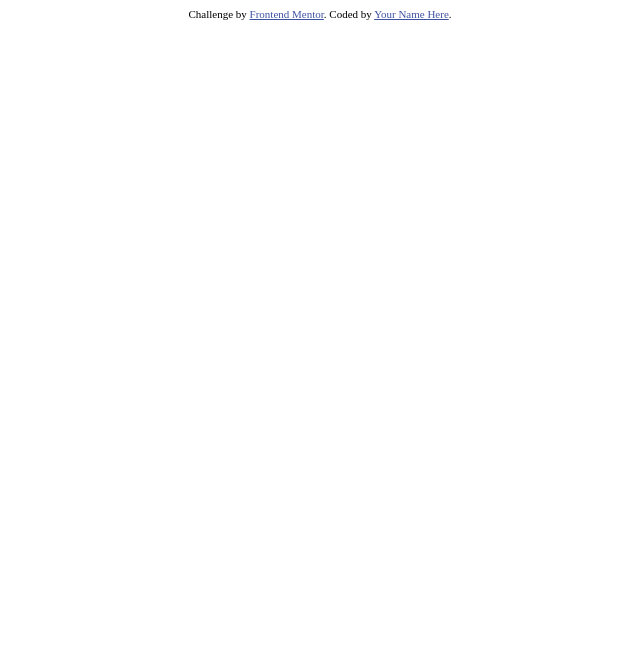
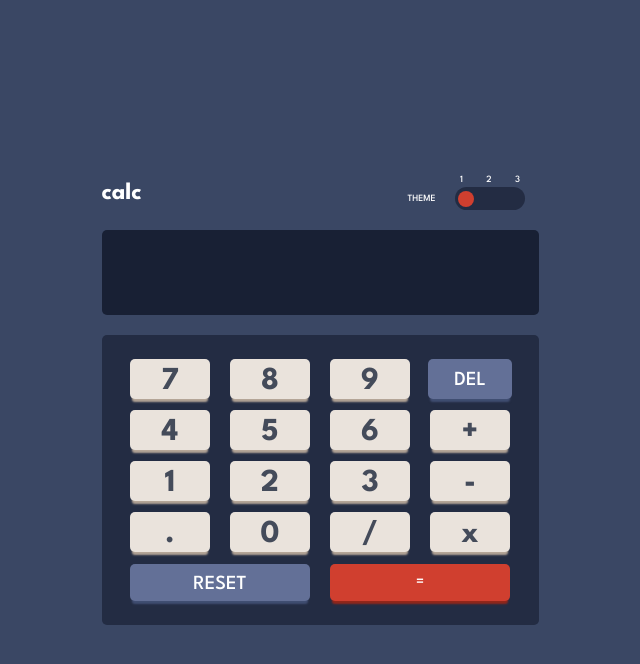
Before and after one commit to Hionel/Calculator__Project, a plain HTML site: page calculator-app-main/index.html in a window 1280 px wide. Shown: the whole page, without its empty margins (320-960 px from the left). Drawn offline with Linux system fonts and the light colour scheme.

Commit message:
Theme 1 html and styling done
No functionality included

```diff
--- a/calculator-app-main/index.html
+++ b/calculator-app-main/index.html
@@ -2,25 +2,94 @@
 <html lang="en">
 <head>
   <meta charset="UTF-8">
-  <meta name="viewport" content="width=device-width, initial-scale=1.0"> <!-- displays site properly based on user's device -->
+  <meta name="viewport" content="width=device-width, initial-scale=1.0">
 
   <link rel="icon" type="image/png" sizes="32x32" href="./images/favicon-32x32.png">
+  <link rel="stylesheet" href="styles/calculator.css">
+  <title>Calculator</title>
 
-  <title>Frontend Mentor | Calculator app</title>
-
-  <!-- Feel free to remove these styles or customise in your own stylesheet 👍 -->
-  <style>
-    .attribution { font-size: 11px; text-align: center; }
-    .attribution a { color: hsl(228, 45%, 44%); }
-  </style>
 </head>
 <body>
+  <main class="calculator__centered__container">
+
+    <header class="top__heading-themeChanger__container">
+      <div class="calc-heading__container">
+        <p>calc</p>
+      </div>
+      <div class="themeChanger__container">
+        <p class="themeChanger-title">THEME</p>
+        <ul class="themeChanger-numberVariation">
+          <li>1</li>
+          <li>2</li>
+          <li>3</li>
+        </ul>
+        <div class="theme-slide__changer">
+          <section class="theme-slide__changer-button"></section>
+        </div>
+      </div>
+    </header>
+    <article class="inputs-results__screen__container">
+      <input type="number" name="inputs-results__screen" class="inputs-results__screen">
+    </article>
+    <article class="input-buttons__container">
+
+      <div class="input-buttons__container__style__numbers-operators">
+        <span class="input-buttons__style__numbers-operators">7</span></div>
+
+        <div class="input-buttons__container__style__numbers-operators">
+          <span class="input-buttons__style__numbers-operators">8</span></div>
+
+        <div class="input-buttons__container__style__numbers-operators">
+          <span class="input-buttons__style__numbers-operators">9</span></div>
+
+        <div class="input-buttons__del__button">
+          <span class="input-buttons__style__delete-reset">DEL</span></div>
+
+      <div class="input-buttons__container__style__numbers-operators">
+        <span class="input-buttons__style__numbers-operators">4</span></div>
+
+        <div class="input-buttons__container__style__numbers-operators">
+          <span class="input-buttons__style__numbers-operators">5</span></div>
+
+        <div class="input-buttons__container__style__numbers-operators">
+          <span class="input-buttons__style__numbers-operators">6</span></div>
+
+        <div class="input-buttons__container__style__numbers-operators">
+          <span class="input-buttons__style__numbers-operators">+</span></div>
+
+        <div class="input-buttons__container__style__numbers-operators">
+          <span class="input-buttons__style__numbers-operators">1</span></div>
+
+        <div class="input-buttons__container__style__numbers-operators">
+          <span class="input-buttons__style__numbers-operators">2</span></div>
+
+        <div class="input-buttons__container__style__numbers-operators">
+          <span class="input-buttons__style__numbers-operators">3</span></div>
+
+        <div class="input-buttons__container__style__numbers-operators">
+          <span class="input-buttons__style__numbers-operators">-</span></div>
+
+        <div class="input-buttons__container__style__numbers-operators">
+          <span class="input-buttons__style__numbers-operators">.</span></div>
+
+        <div class="input-buttons__container__style__numbers-operators">
+          <span class="input-buttons__style__numbers-operators">0</span></div>
+
+        <div class="input-buttons__container__style__numbers-operators">
+          <span class="input-buttons__style__numbers-operators">/</span></div>
+
+        <div class="input-buttons__container__style__numbers-operators">
+          <span class="input-buttons__style__numbers-operators">x</span></div>
+
+        <div class="input-buttons__reset__button">
+          <span class="input-buttons__style__delete-reset">RESET</span></div>
+        <div class="input-buttons_equal__button">
+          <span class="input-buttons__style__equal">=</span></div>
+
+    </article>
+
+  </main>
 
 
-
-  <div class="attribution">
-    Challenge by <a href="https://www.frontendmentor.io?ref=challenge" target="_blank">Frontend Mentor</a>.
-    Coded by <a href="#">Your Name Here</a>.
-  </div>
 </body>
 </html>
--- /dev/null
+++ b/calculator-app-main/styles/calculator.css
@@ -0,0 +1,204 @@
+@import url('https://fonts.googleapis.com/css2?family=League+Spartan:wght@300;500;700&display=swap');
+*{
+    margin: 0;
+    padding: 0;
+    box-sizing: border-box;
+}
+body{
+    height: 100vh;
+    display: flex;
+    flex-direction: column;
+    align-items: center;
+    justify-content: center;
+    background-color: hsl(222, 26%, 31%);
+}
+
+
+/* Typography*/
+body{
+    font-family: 'League Spartan', sans-serif;
+}
+.top__heading-themeChanger__container {
+    color:white;
+
+}
+
+.themeChanger__container{
+
+    font-size: 0.6rem;
+}
+.calc-heading__container{
+    font-size: 1.5rem;
+    font-weight: 700;
+}
+
+.inputs-results__screen{
+    font-size: 2rem;
+    font-weight: 700;
+    color: white;
+
+}
+/* Main Body Flex Strucutre */
+.calculator__centered__container{
+    display: flex;
+    flex-direction: column;
+    gap: 1.25rem;
+}
+
+/* Calculator Heading Strctutre, Positioning and Sizing */
+
+.top__heading-themeChanger__container{
+    display: flex;
+}
+
+/* Left Side Header */
+.calc-heading__container{
+    width: 70%;
+    margin: auto auto;
+}
+
+/* Right Side Header Grid */
+.themeChanger__container{
+
+    display: grid;
+    grid-template-columns: 0.3fr 0.7fr;
+    grid-template-areas:
+    "..... variations"
+    "title slider";
+    gap: 0.2rem;
+    width: 30%;
+
+
+
+}
+.themeChanger-title{
+    grid-area: title;
+    margin-right: 1rem;
+    margin-top: auto;
+    margin-bottom: auto;
+
+}
+.themeChanger-numberVariation{
+    grid-area: variations;
+
+    list-style: none;
+    display: flex;
+    justify-content: space-around;
+    gap: 0.8rem;
+
+
+}
+.theme-slide__changer{
+    grid-area: slider;
+    border: none;
+    background-color: hsl(223, 31%, 20%);
+    border-radius: 25px;
+    padding-right: 3rem;
+    display: flex;
+}
+
+.theme-slide__changer-button{
+margin: 0.2rem 0.2rem;
+height: 1rem;
+width: 1rem;
+border-radius: 100px;
+background-color:  hsl(6, 63%, 50%);
+z-index: 10;
+}
+
+/* INPUTS/RESULTS SCREEN */
+
+.inputs-results__screen{
+    width: 100%;
+    background-color:hsl(224, 36%, 15%);
+    border: none;
+    border-radius: 5px;
+    padding-top: 1.5rem;
+    padding-bottom: 1.5rem;
+    text-align: end;
+    outline:none;
+    letter-spacing: 0.1rem;
+}
+
+.inputs-results__screen-webkit-outer-spin-button,
+.inputs-results__screen::-webkit-inner-spin-button {
+    -webkit-appearance: none;
+    margin-right: 1rem;
+
+}
+
+/* INPUT BUTTONS AREA */
+
+.input-buttons__container{
+    background-color:hsl(223, 31%, 20%);
+    border: none;
+    border-radius: 5px;
+    display: grid;
+    grid-template-columns: repeat(4 ,1fr);
+    justify-items: center;
+    gap: 0.7rem;
+    padding: 1.5rem 1.5rem;
+
+}
+.input-buttons__reset__button{
+    grid-column: 1/3;
+    background-color: hsl(225, 21%, 49%);
+    width: 95%;
+    text-align: center;
+    border-radius: 5px;
+    padding-top: 0.7rem;
+    padding-bottom: 0.5rem;
+    box-shadow: 0 5px 2px -2px hsl(224, 28%, 35%);
+
+
+
+}
+.input-buttons__del__button{
+    background-color: hsl(225, 21%, 49%);
+    width: 95%;
+    text-align: center;
+    border-radius: 5px;
+    padding-top: 0.75rem;
+    box-shadow: 0 5px 2px -2px hsl(224, 28%, 35%);
+
+}
+
+.input-buttons_equal__button{
+    grid-column: 3/5;
+    background-color:hsl(6, 63%, 50%);
+    width: 95%;
+    text-align: center;
+    border-radius: 5px;
+    padding-top: 0.7rem;
+    box-shadow: 0 5px 2px -2px hsl(6, 70%, 34%);
+
+
+}
+/* Utility classes for input-buttons */
+.input-buttons__container__style__numbers-operators{
+    background-color: hsl(30, 25%, 89%);
+    width: 90%;
+    aspect-ratio: 2/1;
+    border-radius: 5px;
+    text-align: center;
+    padding-top: 0.5rem;
+    box-shadow: 0 5px 2px -2px hsl(28, 16%, 65%);
+}
+
+.input-buttons__style__numbers-operators{
+    font-size: 2rem;
+    font-weight: 700;
+    color: hsl(221, 14%, 31%);
+
+}
+
+.input-buttons__style__delete-reset{
+    font-size: 1.25rem;
+
+    color: white;
+}
+
+.input-buttons__style__equal{
+    font-size: 1rem;
+    color: white;
+}
```
